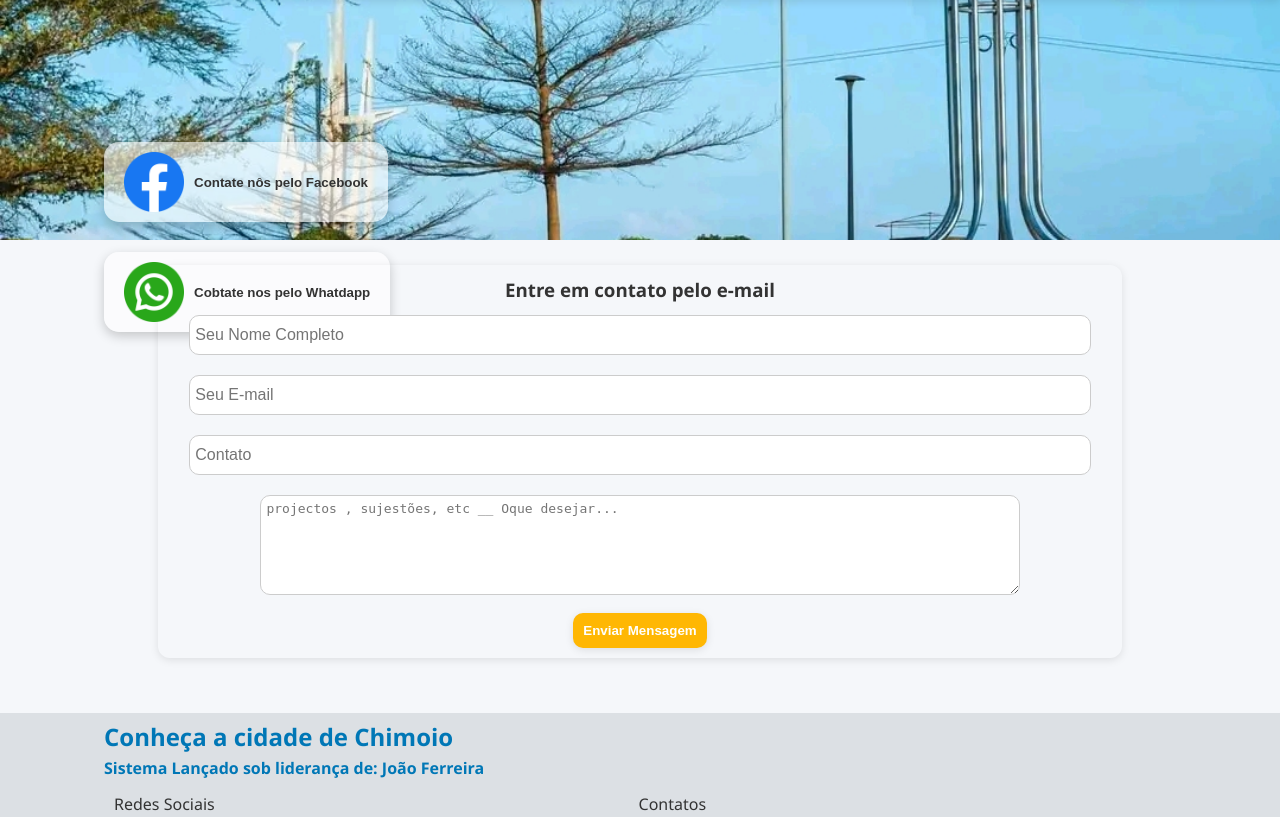
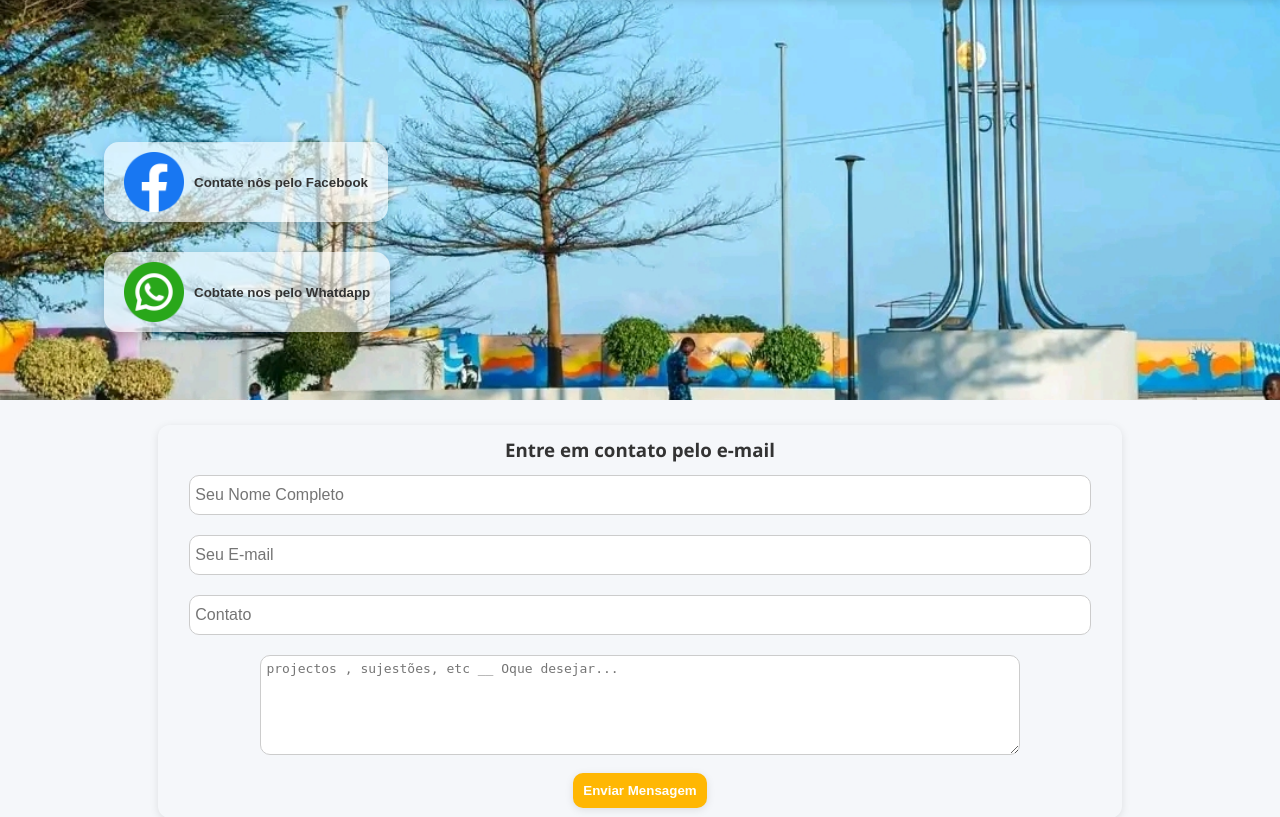
Before and after one commit to mozlimoz0rc-hue/cmcchimoio, a Flask app: page /contatos in a window 1280 px wide. Shown: the part 61-878 px from the top of the page. Run offline with Flask 3, Linux system fonts and the light colour scheme.

Commit message:
Update styles.css
ola  os main

```diff
--- a/static/css/styles.css
+++ b/static/css/styles.css
@@ -120,7 +120,7 @@ button:hover {
 main{
 
 
-
+    height: 90vh;
     background-position: right;
     background-repeat: no-repeat;
     background-size: cover;
@@ -695,7 +695,7 @@ footer{
 }
 
 #main--m2{
-    height: 50vh;
+    height: 90vh;
 }
 
 #main--m2 input{
@@ -726,7 +726,7 @@ footer{
 }
 
 #main--his{
-    height: 30vh;
+    height: 50vh;
     color: white;
 }
 /* pop */
@@ -909,7 +909,7 @@ section .container .box--card--pop img{
 /* main contates button */
 
 #main--cont{
-    height: 30vh;
+    height: 50vh;
 
 
 }
```
